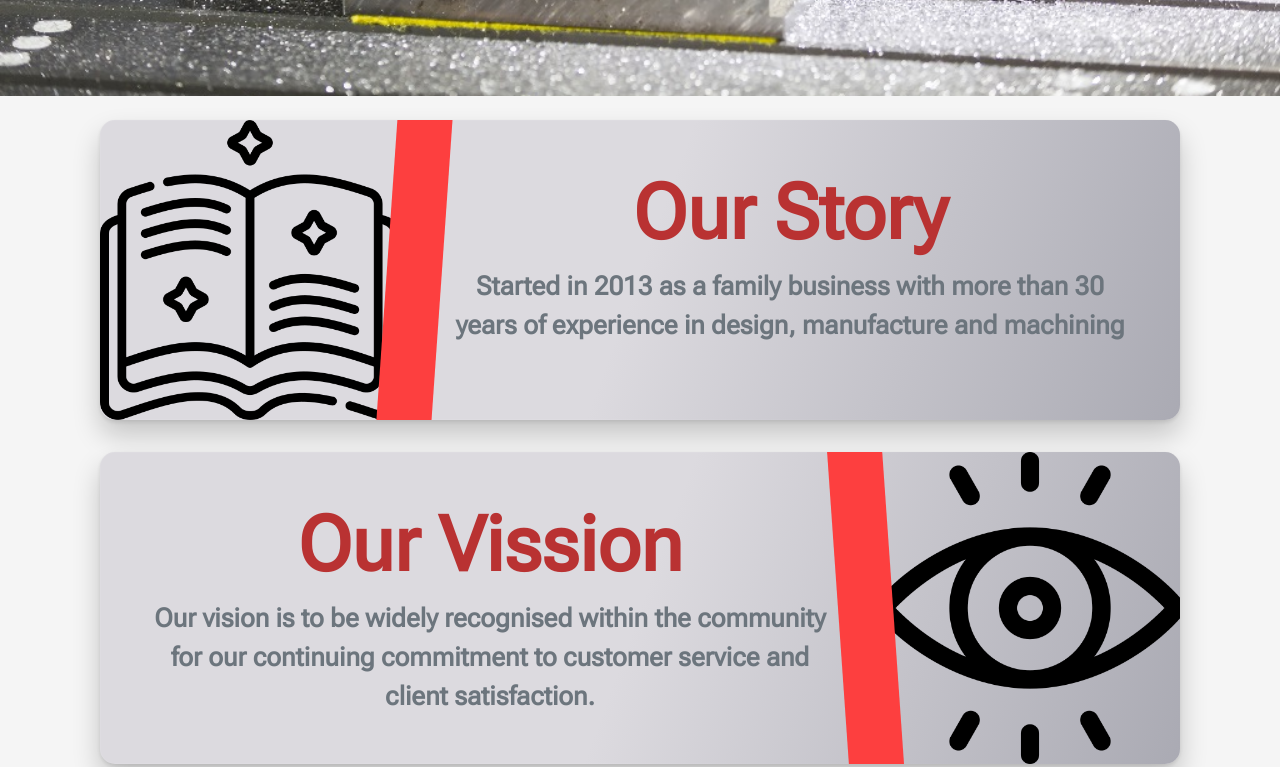
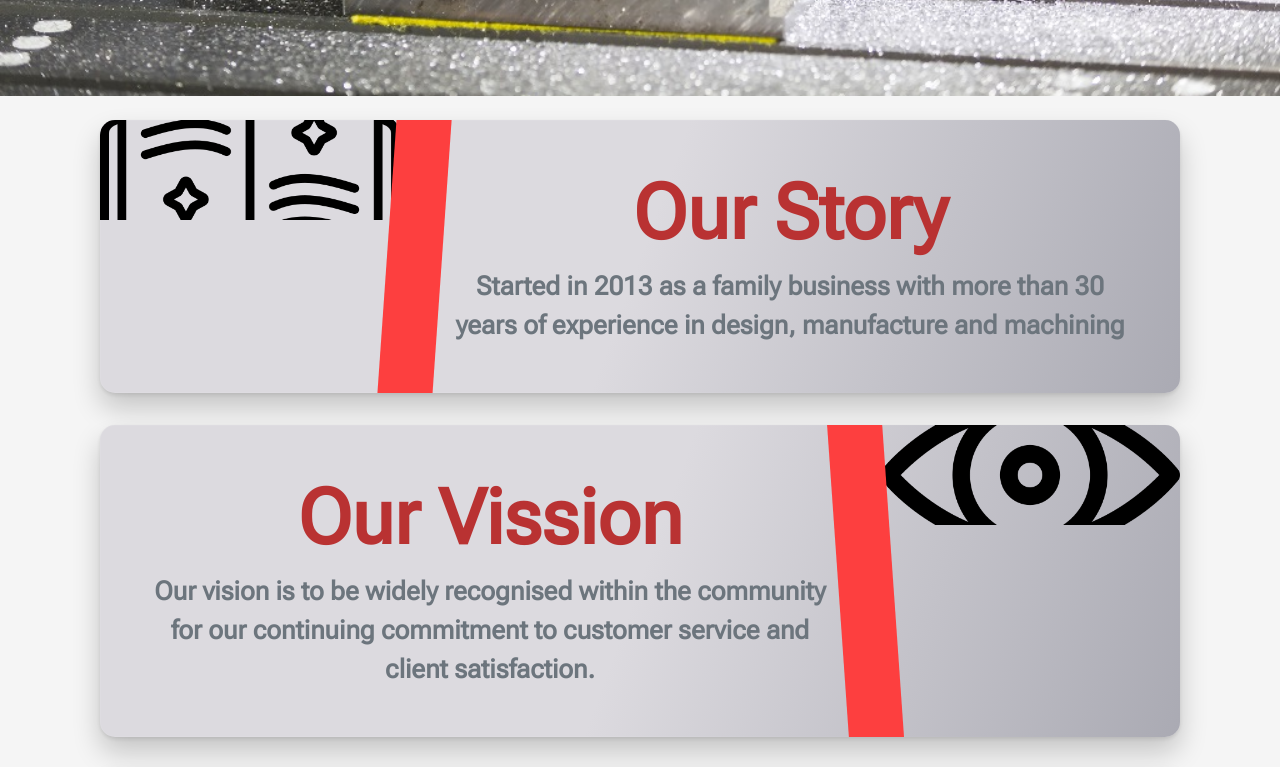
Before and after one commit to Stef98/Dancor, a plain HTML site: page Index.html in a window 1280 px wide. Shown: the part 800-1567 px from the top of the page. Drawn offline with nearby package versions, Linux system fonts and the light colour scheme.

Commit message:
Mobile fix

```diff
--- a/CSS/StyleSheet.css
+++ b/CSS/StyleSheet.css
@@ -440,7 +440,7 @@ h5 {
 
         .postcard__img {
             max-width: 300px;
-            max-height: 100%;
+            max-height: 100px;
             transition: transform 0.3s ease;
         }
 
```
